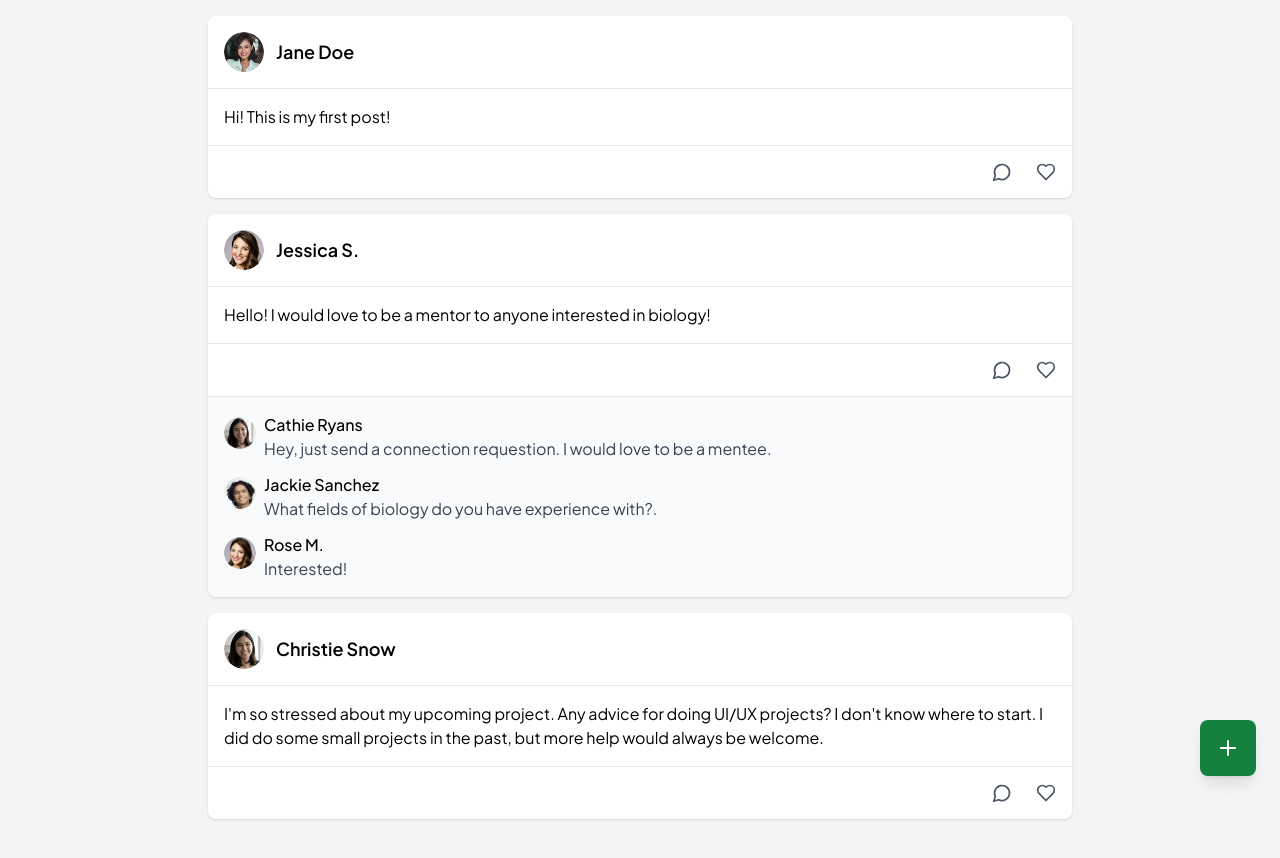
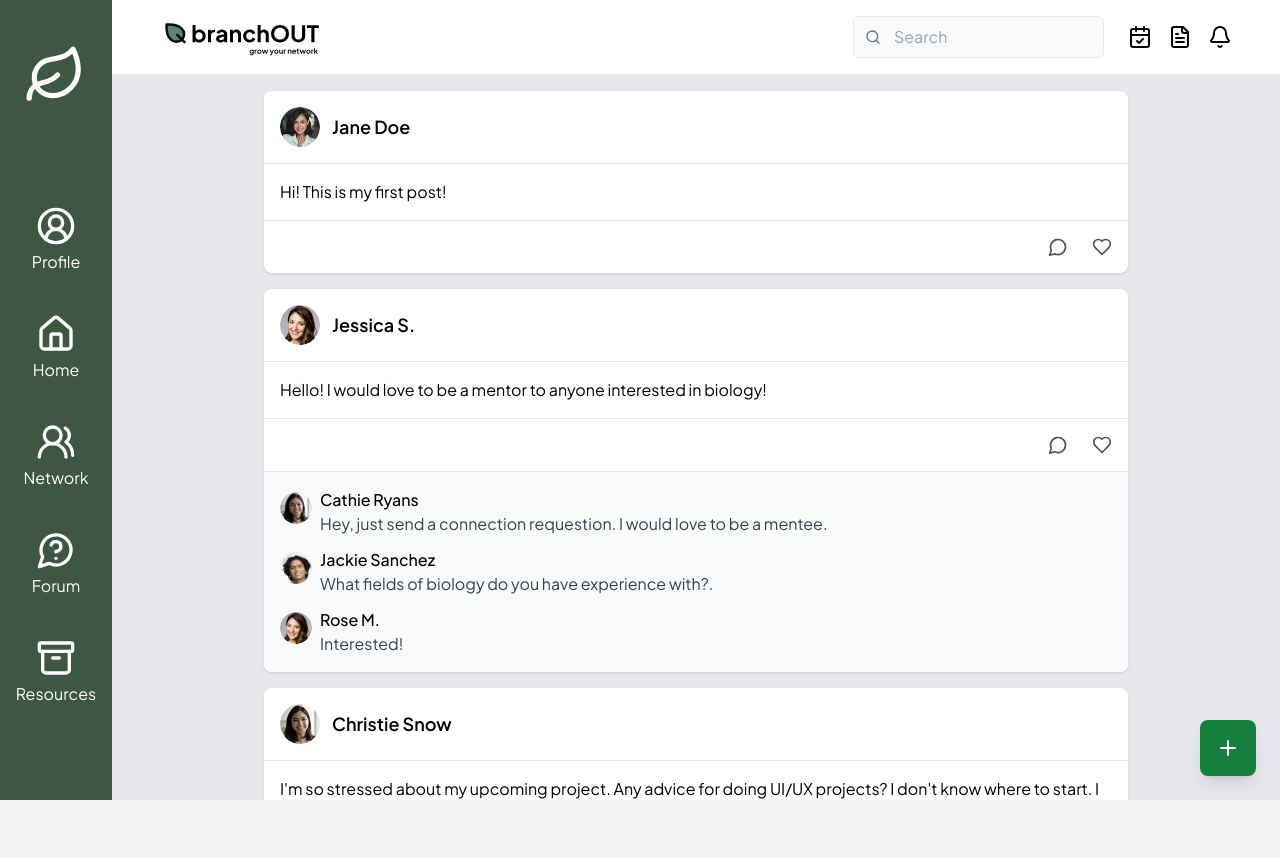
Before and after one commit to heartybp/BranchOut, a React (Vite) app in the folder client/: page /forum in a window 1280 px wide. Shown: the top 858 px of the page. After the commit the page ends 800 px from the top, so only its background shows below. Built offline with nearby package versions, Linux system fonts and the light colour scheme.

Commit message:
added navbar and header to feed and resources pages

```diff
--- a/client/src/Forum.jsx
+++ b/client/src/Forum.jsx
@@ -4,6 +4,8 @@ import Avatar1 from "./assets/avatar1.png";
 import Avatar2 from "./assets/avatar2.png";
 import Avatar3 from "./assets/avatar3.png";
 import Avatar4 from "./assets/avatar4.png";
+import Navbar from "./components/Navbar.jsx";
+import Header from "./components/Header.jsx";
 
 const Forum = () => {
   const [showCommentModal, setShowCommentModal] = useState(false);
@@ -120,8 +122,12 @@ const Forum = () => {
   };
 
   return (
-    <div className="flex flex-col bg-gray-100 min-h-screen">
-      <main className="flex-1 p-4 max-w-4xl mx-auto w-full">
+    <div className="flex max-h-screen bg-gray-200">
+      <Navbar />
+
+      <div className="flex flex-col items-center overflow-scroll w-full">
+        <Header />
+        <div className="flex-1 p-4 max-w-4xl mx-auto w-full">
           {/* Existing Questions Section - Always visible */}
           <div className="mb-8">
             {posts.length === 0 ? (
@@ -144,7 +150,9 @@ const Forum = () => {
                           className="w-10 h-10 rounded-full mr-3"
                         />
                         <div>
-                        <h3 className="font-semibold text-lg">{post.author}</h3>
+                          <h3 className="font-semibold text-lg">
+                            {post.author}
+                          </h3>
                         </div>
                       </div>
                     </div>
@@ -203,7 +211,7 @@ const Forum = () => {
               </div>
             )}
           </div>
-      </main>
+        </div>
 
         {/* Comment Modal */}
         {showCommentModal && currentPost && (
@@ -305,6 +313,7 @@ const Forum = () => {
           </button>
         </div>
       </div>
+    </div>
   );
 };
 
--- a/client/src/Resources.jsx
+++ b/client/src/Resources.jsx
@@ -2,6 +2,7 @@ import React, { useState } from "react";
 import Navbar from "./components/Navbar";
 import Upload from "./components/Upload";
 import DocImage from "./assets/documentPlaceholder.png";
+import Header from "./components/Header.jsx";
 
 const Resources = () => {
   const [viewMode, setViewMode] = useState("list"); // 'list' or 'grid'
@@ -98,7 +99,12 @@ const Resources = () => {
 
   /* Navbar just needs to be added! */
   return (
-    <div className="flex flex-col bg-white min-h-screen">
+    <div className="flex max-h-screen bg-white">
+      <Navbar />
+
+      <div className="flex flex-col items-center overflow-scroll w-full">
+        <Header />
+        <div className="flex flex-col bg-white min-h-screen w-full">
           {/* header with upload button */}
           <div className="flex justify-between items-center p-4 bg-white">
             <h1 className="text-2xl font-semibold">My Documents</h1>
@@ -159,9 +165,15 @@ const Resources = () => {
                       <tr className="bg-amber-50">
                         <th className="text-left p-4 font-semibold">Name</th>
                         <th className="text-left p-4 font-semibold">Type</th>
-                    <th className="text-left p-4 font-semibold">Category</th>
-                    <th className="text-left p-4 font-semibold">Visibility</th>
-                    <th className="text-left p-4 font-semibold">Upload Date</th>
+                        <th className="text-left p-4 font-semibold">
+                          Category
+                        </th>
+                        <th className="text-left p-4 font-semibold">
+                          Visibility
+                        </th>
+                        <th className="text-left p-4 font-semibold">
+                          Upload Date
+                        </th>
                       </tr>
                     </thead>
                     <tbody>
@@ -252,9 +264,15 @@ const Resources = () => {
                       <tr className="bg-amber-50">
                         <th className="text-left p-4 font-semibold">Name</th>
                         <th className="text-left p-4 font-semibold">Type</th>
-                    <th className="text-left p-4 font-semibold">Category</th>
-                    <th className="text-left p-4 font-semibold">Visibility</th>
-                    <th className="text-left p-4 font-semibold">Upload Date</th>
+                        <th className="text-left p-4 font-semibold">
+                          Category
+                        </th>
+                        <th className="text-left p-4 font-semibold">
+                          Visibility
+                        </th>
+                        <th className="text-left p-4 font-semibold">
+                          Upload Date
+                        </th>
                       </tr>
                     </thead>
                     <tbody>
@@ -525,6 +543,8 @@ const Resources = () => {
           </div>
           <Upload show={showUpload} onClose={() => setShowUpload(false)} />
         </div>
+      </div>
+    </div>
   );
 };
 
```
Lines whose indentation alone changed are shown as unchanged.
